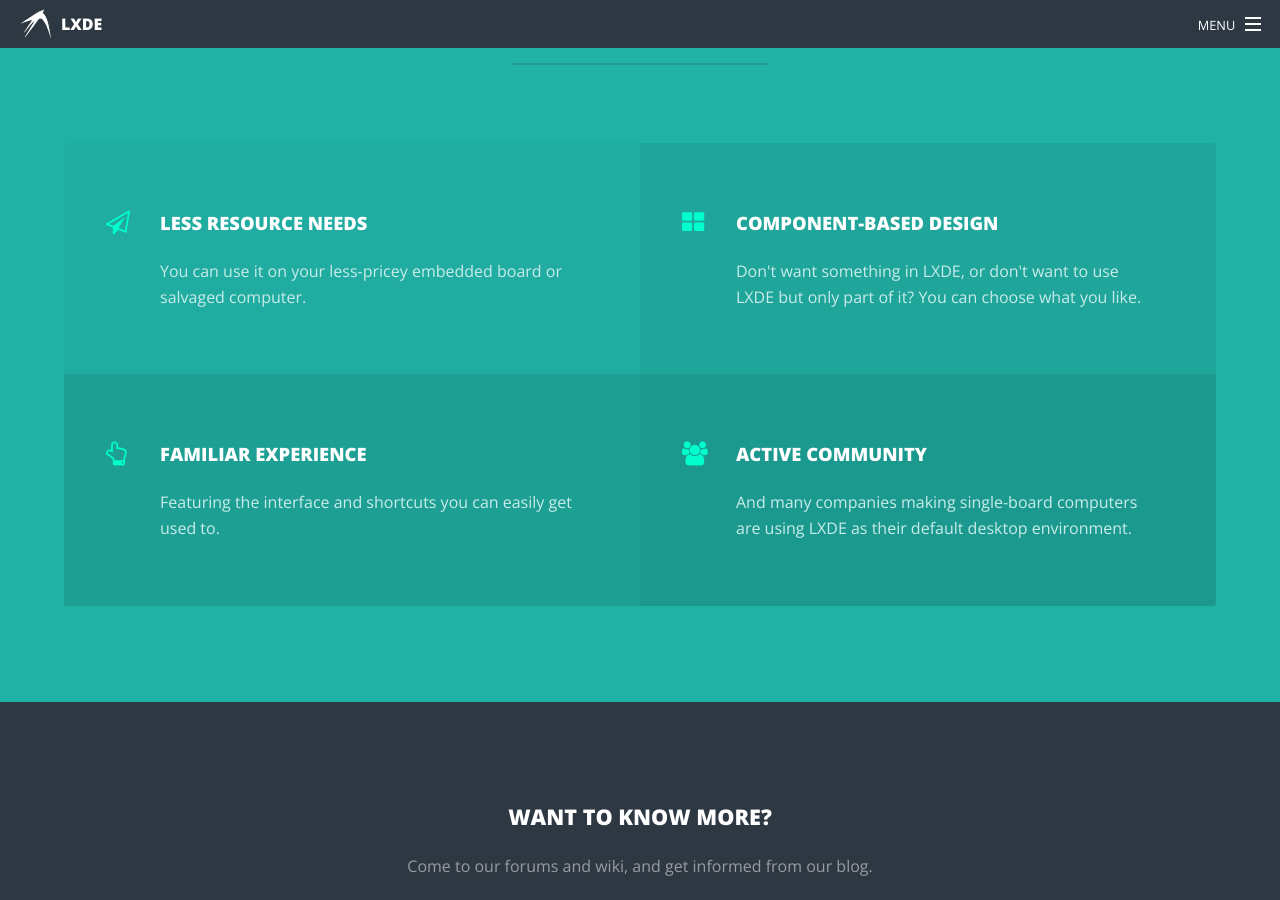
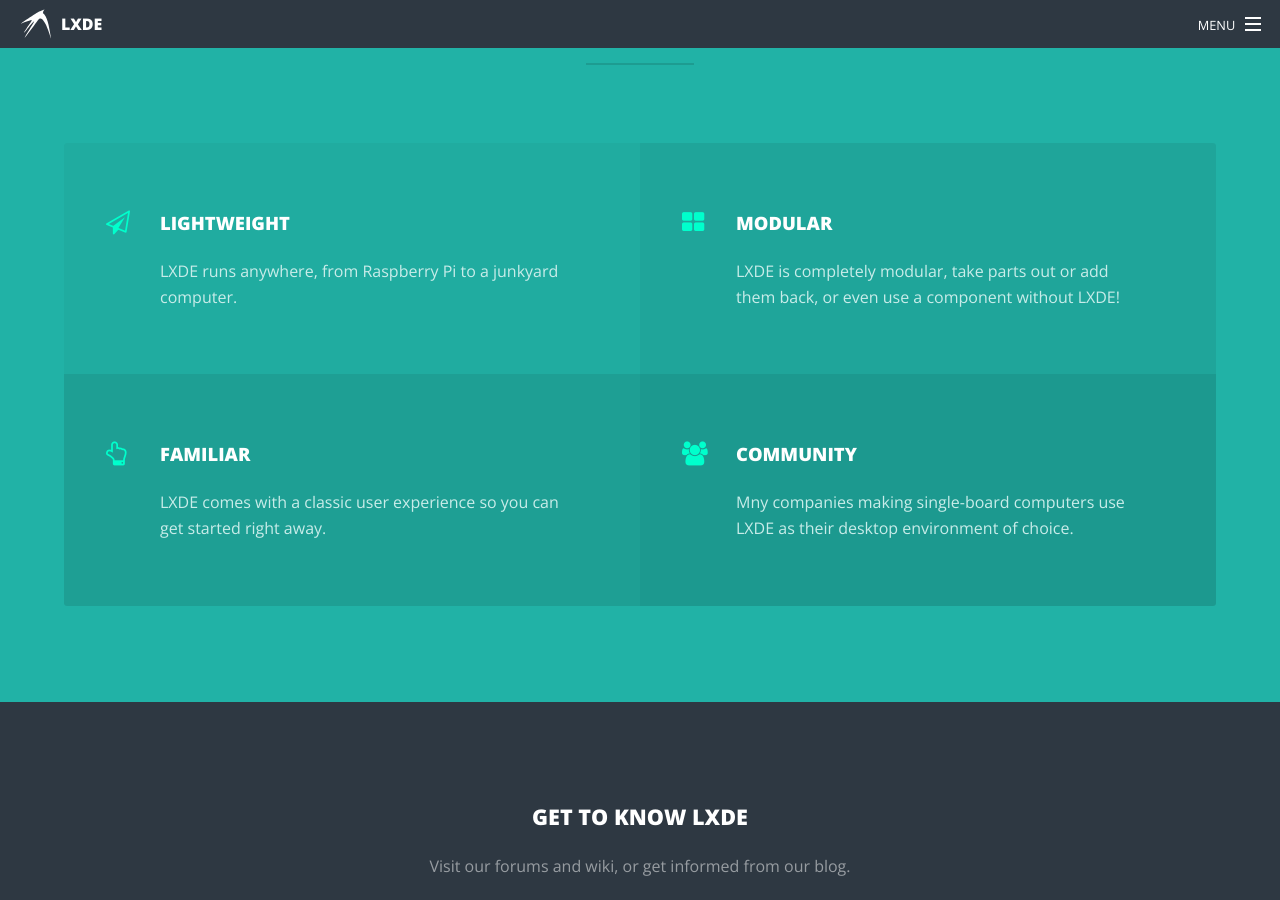
Before and after one commit to lxde/lxde.github.io, a Jekyll site: the page built from index.html, in a window 1280 px wide and 900 px high, scrolled down 993 px. Built offline with Jekyll 4.4.1, drawn with Linux system fonts in a browser that asks for light colours; some of the changed text lies outside the part shown.

Commit message:
Make the text less clunky

```diff
--- a/index.html
+++ b/index.html
@@ -18,24 +18,24 @@
 					<section id="features" class="wrapper style1 special">
 						<div class="inner">
 							<header class="major">
-								<h2>Why will you like it?</h2>
+								<h2>Features</h2>
 							</header>
 							<ul class="features">
 								<li class="icon fa-paper-plane-o">
-									<h3>Less resource needs</h3>
-									<p>You can use it on your less-pricey embedded board or salvaged computer.</p>
+									<h3>Lightweight</h3>
+									<p>LXDE runs anywhere, from Raspberry Pi to a junkyard computer.</p>
 								</li>
 								<li class="icon fa-th-large">
-									<h3>Component-based design</h3>
-									<p>Don't want something in LXDE, or don't want to use LXDE but only part of it? You can choose what you like.</p>
+									<h3>Modular</h3>
+									<p>LXDE is completely modular, take parts out or add them back, or even use a component without LXDE!</p>
 								</li>
 								<li class="icon fa-hand-o-up">
-									<h3>Familiar experience</h3>
-									<p>Featuring the interface and shortcuts you can easily get used to.</p>
+									<h3>Familiar</h3>
+									<p>LXDE comes with a classic user experience so you can get started right away.</p>
 								</li>
 								<li class="icon fa-users">
-									<h3>Active community</h3>
-                  <p>And many companies making single-board computers are using LXDE as their default desktop environment.</p>
+									<h3>Community</h3>
+                  <p>Mny companies making single-board computers use LXDE as their desktop environment of choice.</p>
 								</li>
 							</ul>
 						</div>
@@ -44,8 +44,8 @@
 					<section id="other_sites" class="wrapper style2 special">
 						<div class="inner">
 							<header>
-                <h2>Want to know more?</h2>
-                <p>Come to our forums and wiki, and get informed from our blog.</p>
+                <h2>Get to know LXDE</h2>
+                <p>Visit our forums and wiki, or get informed from our blog.</p>
 							</header>
 							<ul class="actions">
 								<li><a href="https://forum.lxde.org/" class="button fit">Forums</a></li>
@@ -58,8 +58,8 @@
 					<section id="joinus" class="wrapper style3 special">
 						<div class="inner">
 							<header>
-								<h2>We need your help</h2>
-								<p>Do you program in C or Vala, use a language LXDE does not cover, or want to help others to adopt LXDE?</p>
+								<h2>Get Involved</h2>
+								<p>Do you program in C or Vala? Use a language LXDE does not cover? Want to help others to adopt LXDE?</p>
 							</header>
 							<ul class="actions">
 								<li><a href="join/" class="button fit special">Join us</a></li>
```
